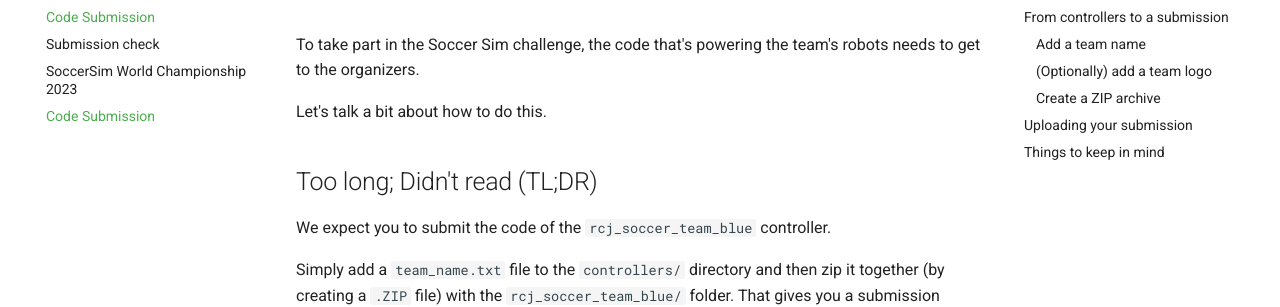
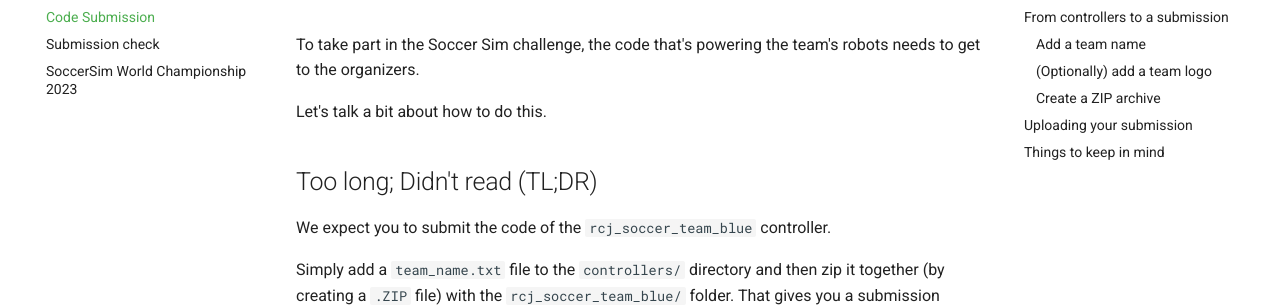
Before and after one commit to robocup-junior/soccer-2023, an MkDocs documentation site: the page built from docs/code-submission.md, in a window 1280 px wide. Shown: the part 148-455 px from the top of the page. Built offline with MkDocs 1.6.1 and Material for MkDocs 9.7.7, drawn with Linux system fonts in a browser that asks for light colours.

Commit message:
Remove duplicate link
Signed-off-by: Adrian Matejov <ado.matejov@gmail.com>

```diff
--- a/mkdocs.yml
+++ b/mkdocs.yml
@@ -9,4 +9,3 @@ nav:
   - Code Submission: "code-submission.md"
   - Submission check: "submission-check.md"
   - SoccerSim World Championship 2023: "world-competition.md"
-  - SoccerSim Code Submission: "code-submission.md"
```
